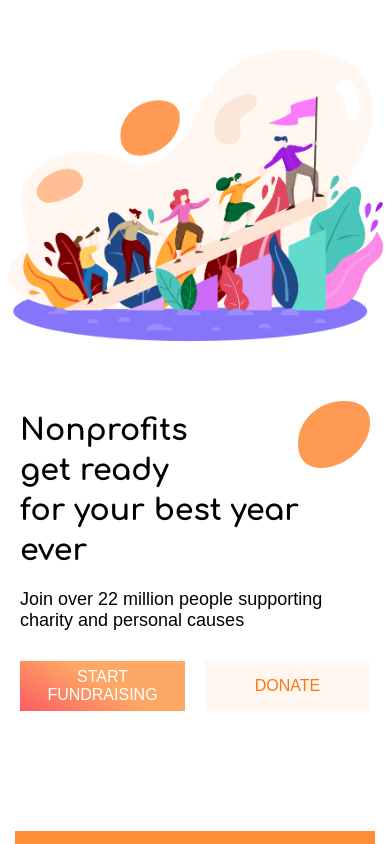
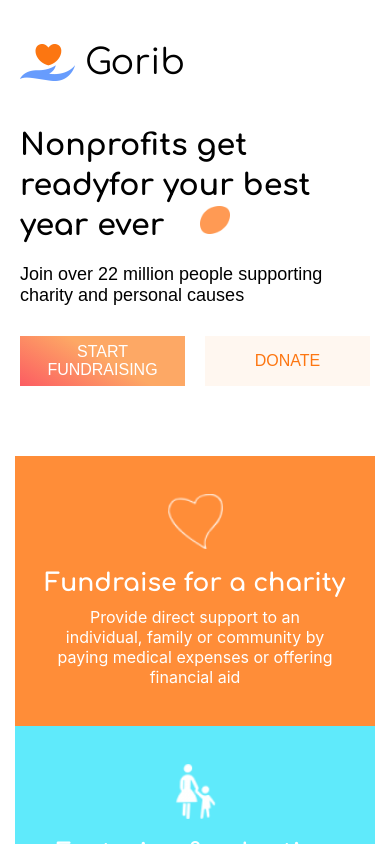
Before and after one commit to KaitlynBro/gorib, a React (Create React App) app in the folder client/: page / in a window 390 px wide. Shown: the top 844 px of the page. Built offline with nearby package versions, Linux system fonts and the light colour scheme; the HTML template or start-up script is replaced by a standard one; a web font is replaced by a local one.

Commit message:
responsiveness done..confident enough to put on portfolio now but will continue to work on functionality and implementing more things to practice react

```diff
--- a/client/src/App.css
+++ b/client/src/App.css
@@ -164,6 +164,7 @@ button.button-single:hover {
 	color: black;
 	font-family: 'Comfortaa', cursive;
 	margin:0;
+	max-width: 500px;
 }
 
 .header-content p {
@@ -1137,6 +1138,13 @@ button.button-single:hover {
 
 
 @media only screen and (max-width:1025px) {
+	.nav {
+		max-width: 1000px;
+		margin:0 auto;
+	}
+	.nav-logo-wrapper, .nav-items {
+		width:unset;
+	}
 	.header {
 		margin: 50px auto;
 	}
@@ -1151,9 +1159,10 @@ button.button-single:hover {
 	.header-content h1 {
 		font-size: 40px;
 		line-height: 50px;
+		max-width: 350px;
 	}
 	.header-content img {
-		right: 190px;
+		right: 90px;
 	}
 	.services-wrapper-bg {
 		display: none;
@@ -1260,18 +1269,40 @@ button.button-single:hover {
 }
 
 @media only screen and (max-width: 800px) {
+	.nav {
+		display: flex;
+		flex-wrap: wrap;
+		max-width: 700px;
+		margin: 0 auto;
+	}
+	.nav-items {
+		flex-wrap: wrap;
+		justify-content: flex-start;
+	}
+	.nav-item:not(:first-of-type) {
+		margin:0 20px;
+	}
+	.nav-item:first-of-type {
+		margin:0 20px 0 0;
+	}
+	span.nav-item.nav-item--search {
+		margin-top: 10px;
+	}
 	.header {
 		flex-direction: column;
+		margin:0;
 	}
 	.header-content {
 		width: 100%;
-    	margin: 50px 0;
     	padding: 20px;
     	box-sizing: border-box;
 	}
 	.header-content img {
 		right:20px;
 		top: 10px;
+	}
+	.header-image {
+		display:none;
 	}
 	.header-content h1 {
 		font-size: 30px;
@@ -1420,6 +1451,21 @@ button.button-single:hover {
   }
 
   @media only screen and (max-width: 530px) {
+	.nav {
+		max-width: 350px;
+		padding:20px 20px 0 20px;
+	}
+	.nav-items {
+		display: none;
+	}
+	.header-content h1 {
+		max-width: 350px;
+	}
+	.header-content img {
+		top: 100px;
+		right: 160px;
+		width: 30px;
+	}
 	.services-info {
 		margin-top: 40px;
 		max-width: 350px;
@@ -1589,3 +1635,9 @@ button.button-single:hover {
 		width:100%;
 	}
   }
+
+  @media only screen and (max-width: 330px) {
+	.header-content img {
+		right:0;
+	}
+  }
--- a/client/src/App.js
+++ b/client/src/App.js
@@ -15,7 +15,7 @@ class App extends Component {
   render () {
     return (
       <div className='App'>
-        {/* <Nav /> */}
+        <Nav />
         <Header />
         <Services />
         <Causes />
--- a/client/src/Header.js
+++ b/client/src/Header.js
@@ -11,7 +11,7 @@ class Header extends React.Component {
                 </div>
                 <div className="header-content">
                     <img src={orange} alt="" className="orange-blob" />
-                    <h1>Nonprofits<br /> get ready<br /> for your best year ever</h1>
+                    <h1>Nonprofits get readyfor your best year ever</h1>
                     <p>Join over 22 million people supporting charity and personal causes</p>
                     {/* MAKE BUTTON COMPONENT AND ADD IN HERE */}
                     <div className="header-content-buttons">
```
